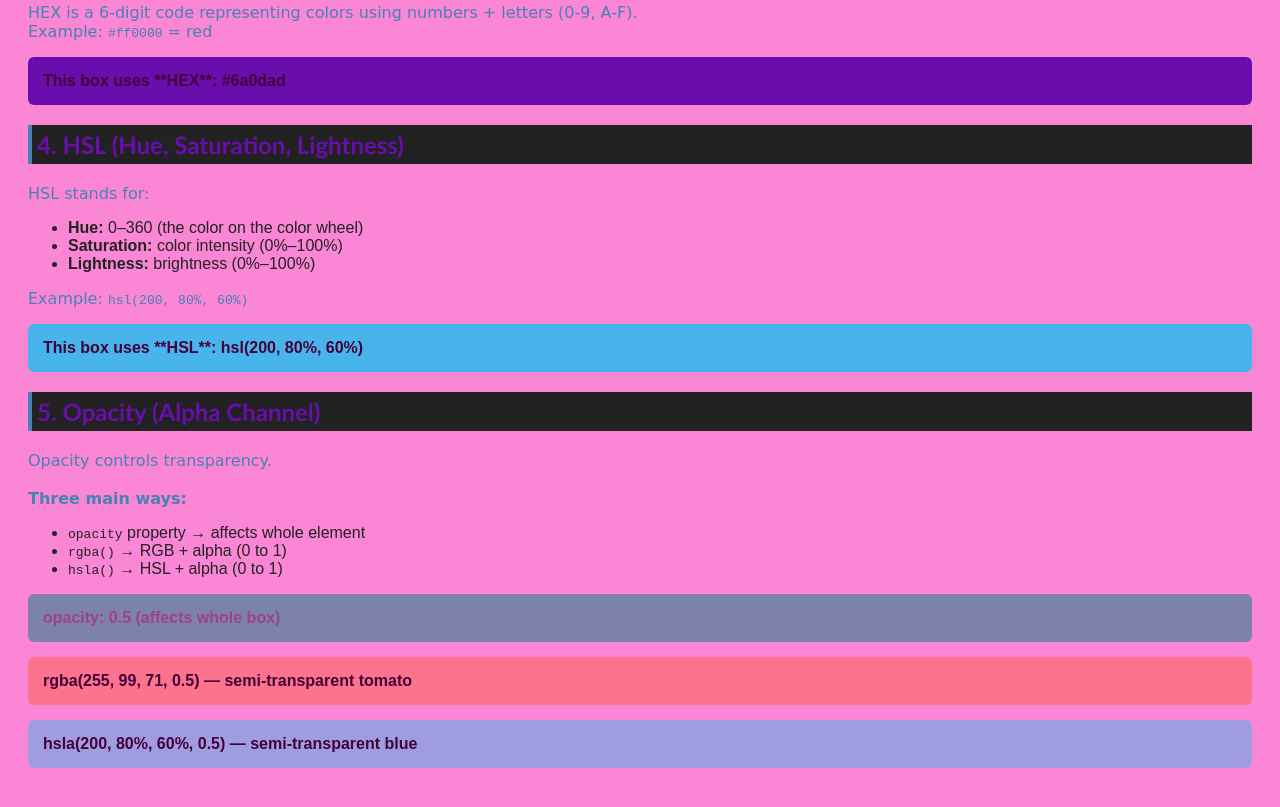
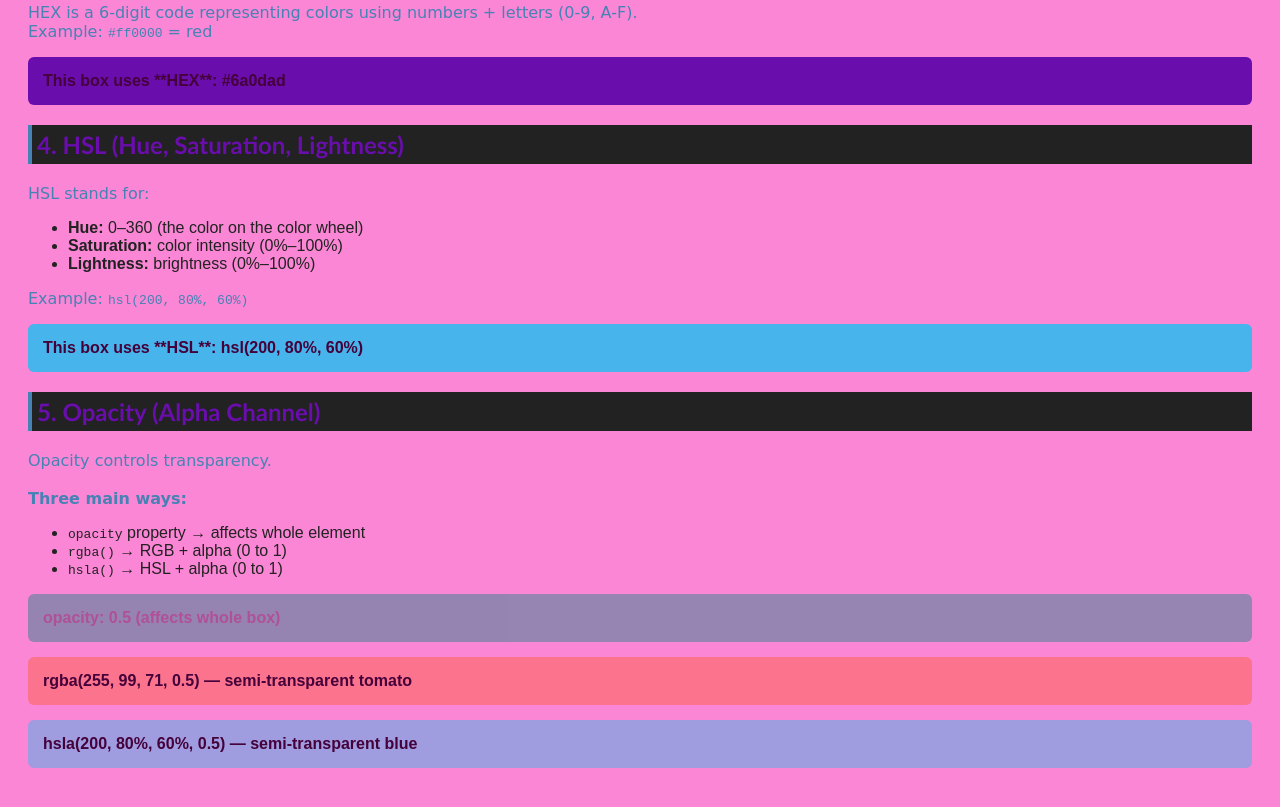
Before and after one commit to Najma101/CSS, a plain HTML site: page ch2_colors/index.html in a window 1280 px wide. Shown: the part 557-1364 px from the top of the page. Drawn offline with Linux system fonts and the light colour scheme.

```diff
--- a/ch2_colors/style.css
+++ b/ch2_colors/style.css
@@ -61,7 +61,7 @@
 /* opacity property (makes whole element transparent) */
 .opacity-css {
     background-color: teal;
-    opacity: 0.5; /* affects background + text */
+    opacity: 0.4; /* affects background + text */
 }
 
 /* rgba() */
```
